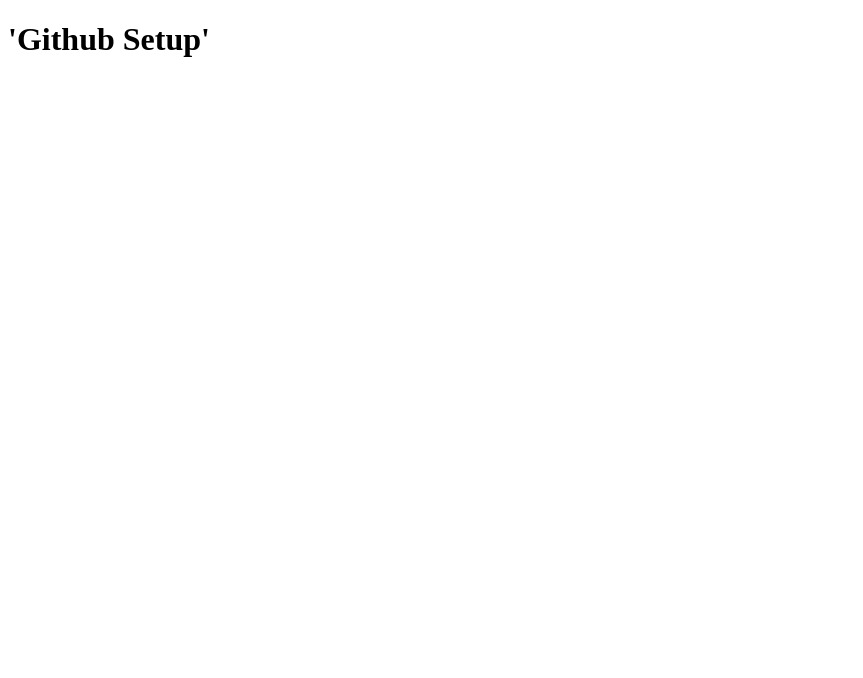
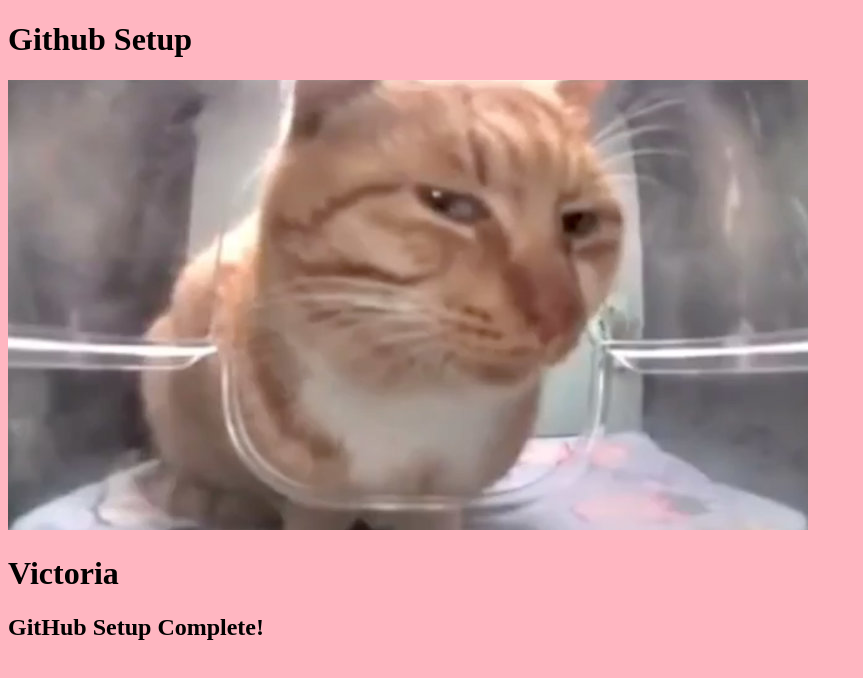
Before and after one commit to viccc5114/exercise-3, a plain HTML site: page index.html in a window 1280 px wide. Shown: the whole page, without its empty margins (0-863 px from the left). Drawn offline with Linux system fonts and the light colour scheme.

Commit message:
renew it

```diff
--- a/index.html
+++ b/index.html
@@ -1,11 +1,18 @@
 <!DOCTYPE html>
-<html>
+<html style="background-color:lightpink">
   <body>
     <html lang="en-CA">
       <h1>
-        'Github Setup'
+        Github Setup
         <meta charset="UTF-8"> <!--Made by Victoria on Sept 24 -->
       </h1>
+      <img src="side_eye_cat.jpg" alt="a side eye cat being grumpy">
+      <h1>
+        Victoria
+      </h1>
+      <h2>
+        GitHub Setup Complete!
+      </h2>
     </html>
   </body>
 </html>
```
